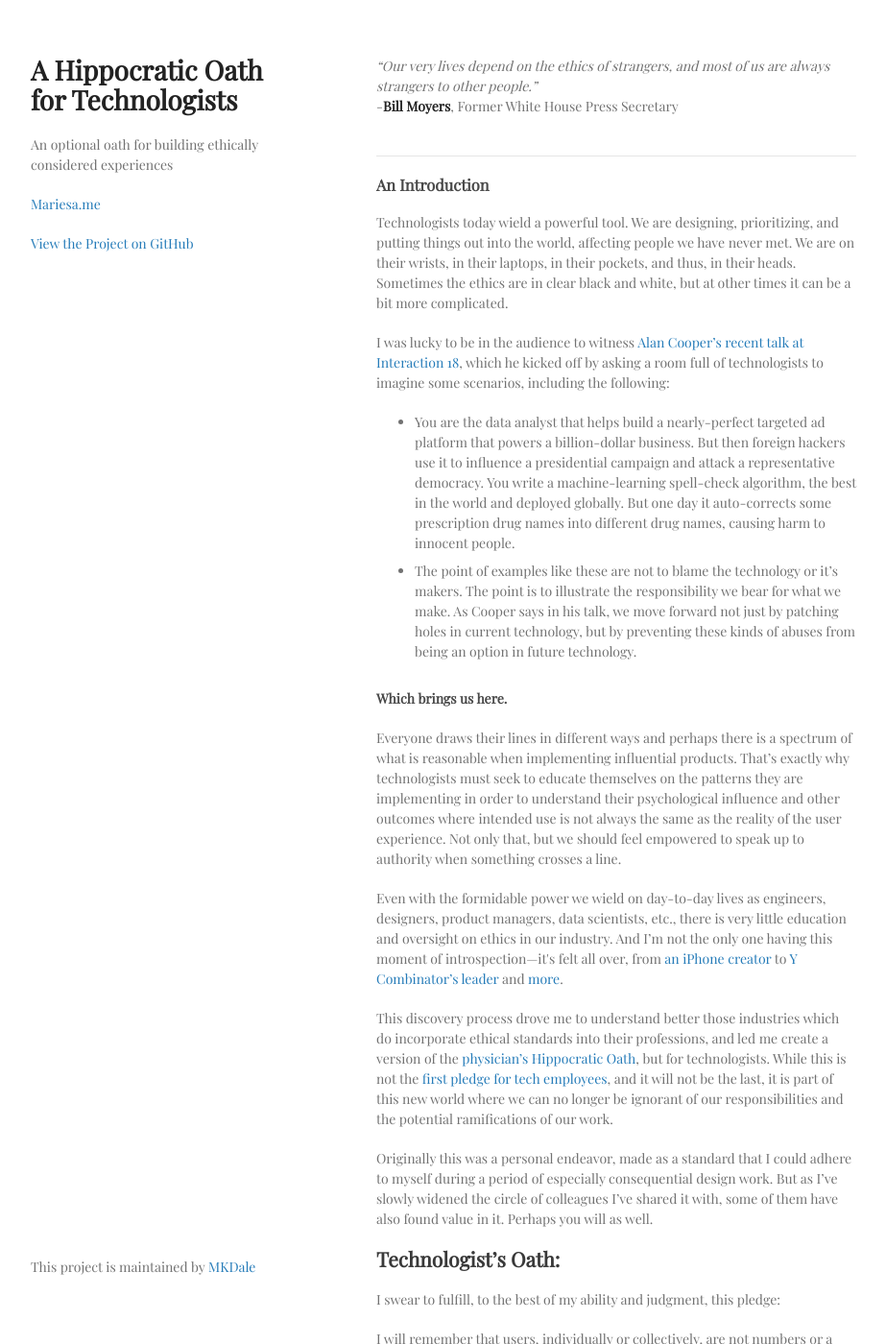
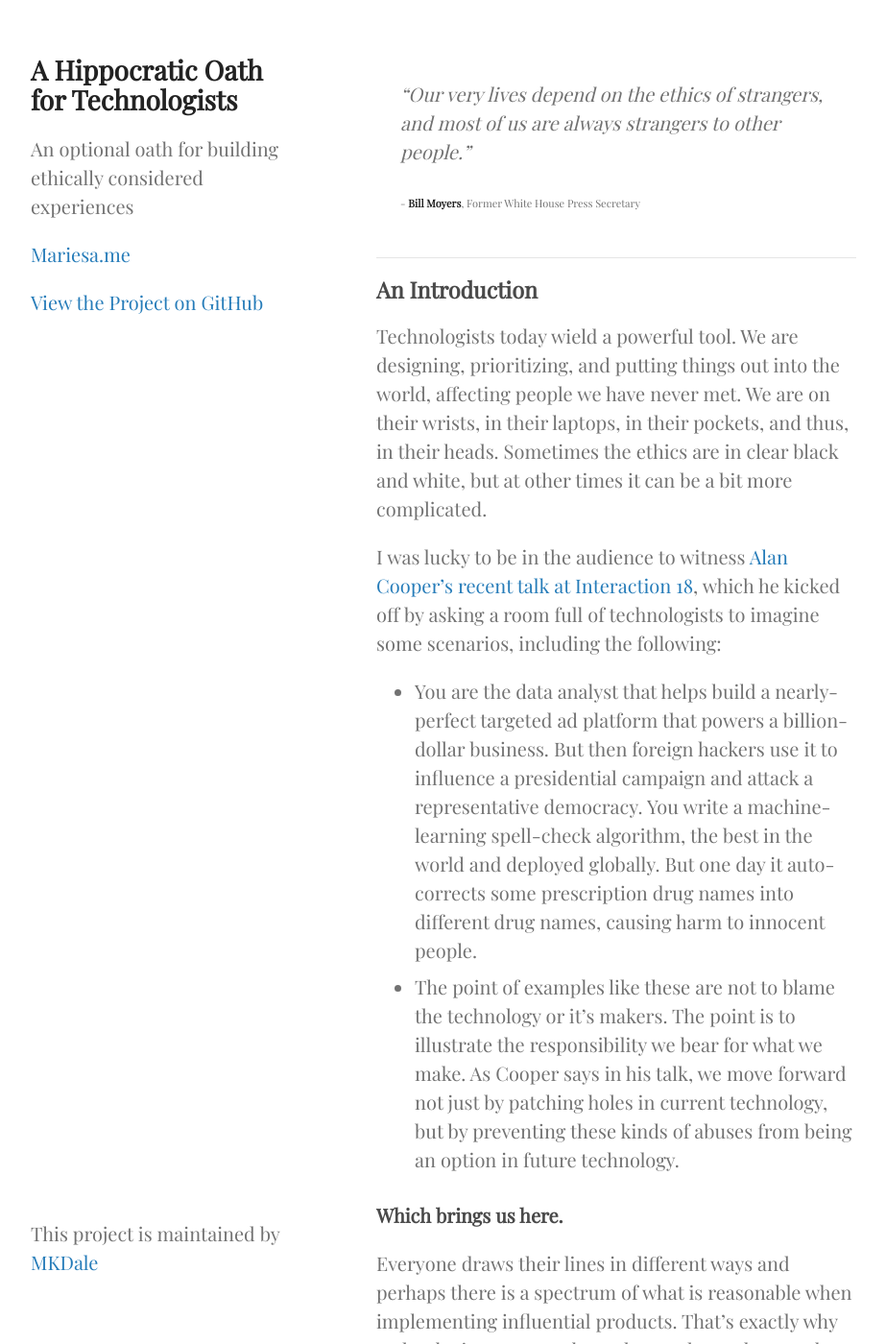
Before and after one commit to MKDale/techoath, a Jekyll site: the page built from index.md, in a window 1280 px wide and 1400 px high. Shown: the whole window at 96% size, without its empty margins (178-1101 px from the left). Built offline with Jekyll 4.4.1, drawn with Linux system fonts in a browser that asks for light colours; some of the changed text lies outside the part shown.

Commit message:
additional style changes

```diff
--- a/_layouts/default.html
+++ b/_layouts/default.html
@@ -29,9 +29,9 @@
 
       </header>
       <section>
-          <div style="intro-quote">
-      <em>“Our very lives depend on the ethics of strangers, and most of us are always strangers to other people.”</em><p>-<strong>Bill Moyers</strong>, Former White House Press Secretary</p><br>
-            </div>
+          <div class="intro-quote"><p>
+              <em>“Our very lives depend on the ethics of strangers, and most of us are always strangers to other people.”</em></p>
+              <p><small>-<strong> Bill Moyers</strong>, Former White House Press Secretary</small></p></div>
           <hr>
           <article>
         <h3>An Introduction</h3>
@@ -55,7 +55,7 @@
               </article>
         <article>
 
-        <h2>Technologist’s Oath:</h2>
+        <h1>Technologist’s Oath:</h1>
 
         <p>I swear to fulfill, to the best of my ability and judgment, this pledge:</p>
 
@@ -115,7 +116,7 @@
 
                 I will remember that I remain a member of society, with special obligations to all my fellow human beings, those sound of mind and body as well as the disabled or moderately impaired.
 
-                Above all, I understand that I am the gatekeeper; placing greater concern in the consequences of the technology I build over that of obeying authority. If I do not violate this oath, may I enjoy life and my craft, respected while I live and remembered with esteem thereafter. May I always act so as to preserve the highest standards of my calling and may I long experience the joy of helping those who explicitly or implicitly seek my help through the experiences and products I help put into the world.--></code>
+                Above all, I understand that I am the gatekeeper; placing greater concern in the consequences of the technology I build over that of obeying authority. If I do not violate this oath, may I enjoy life and my craft, respected while I live and remembered with esteem thereafter. May I always act so as to preserve the highest standards of my calling and may I long experience the joy of helping those who explicitly or implicitly seek my help through the experiences and products I help put into the world.</code>
                     </pre>
                   </div>
               </div>
--- a/assets/css/style.scss
+++ b/assets/css/style.scss
@@ -6,14 +6,15 @@
 
 body {
    font-family: 'Playfair Display', serif;
+    font-size: 1.25em;
 }
 
 article {
-    margin: .5em 0;
+    margin: 1em 0;
 }
 
 .intro-quote {
-    padding: 15px;
+    padding: 25px;
 }
 
 li {
```
Also changed, not shown: other parts of _layouts/default.html (+2 -1 lines).
